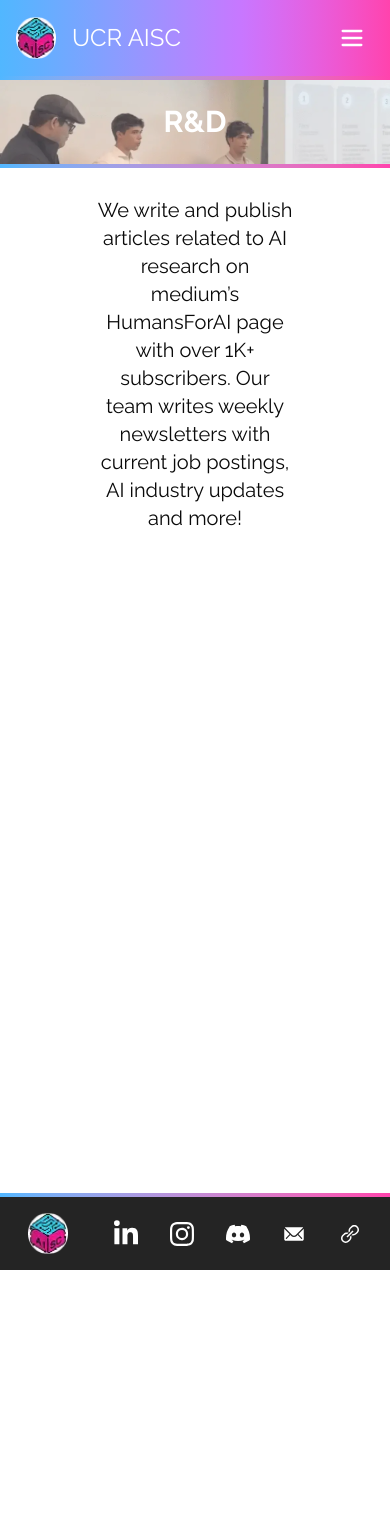
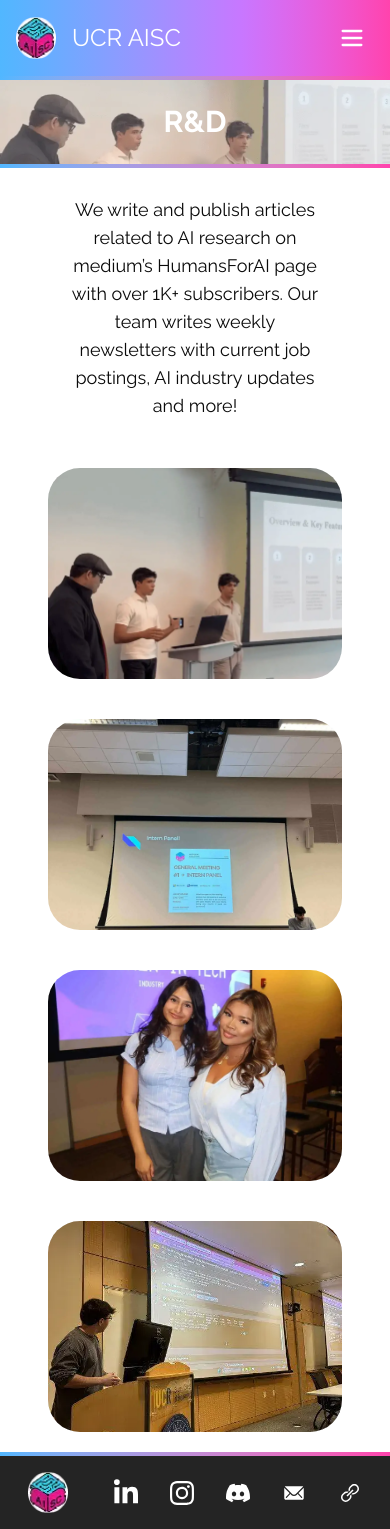
Before and after one commit to acm-ucr/aisc, a Next.js app: page /rnd in a window 390 px wide. Before the commit the page ends 1270 px from the top, so only its background shows below. Built offline with nearby package versions, Linux system fonts and the light colour scheme.

Commit message:
decreased font, adjusted padding, and changed grid to single col for mobile

```diff
--- a/src/components/rnd/Description.tsx
+++ b/src/components/rnd/Description.tsx
@@ -1,7 +1,7 @@
 const Description = () => {
   return (
     <>
-      <p className="mx-auto my-7 w-1/2 text-center text-xl">
+      <p className="mx-auto my-7 w-2/3 text-center text-lg md:w-1/2 md:text-xl">
         We write and publish articles related to AI research on medium’s
         HumansForAI page with over 1K+ subscribers. Our team writes weekly
         newsletters with current job postings, AI industry updates and more!
--- a/src/components/rnd/RDArticles.tsx
+++ b/src/components/rnd/RDArticles.tsx
@@ -4,11 +4,11 @@ import Image from "next/image";
 const RDArticles = () => {
   return (
     <>
-      <div className="grid h-[75vh] grid-cols-3 grid-rows-2 gap-10 px-40 py-10">
+      <div className="grid grid-cols-1 gap-10 px-12 py-5 md:h-[75vh] md:grid-cols-3 md:grid-rows-2 md:px-40 md:py-10">
         {RDArticlesData.map(({ Link, Picture, Alt }, index) => (
           <a key={index} href={Link}>
             <Image
-              className="bg-aisc-gray/10 h-full w-full rounded-4xl object-cover"
+              className="bg-aisc-gray/10 h-[25vh] w-full rounded-4xl object-cover md:h-full"
               src={Picture}
               alt={Alt}
               width={500}
```
